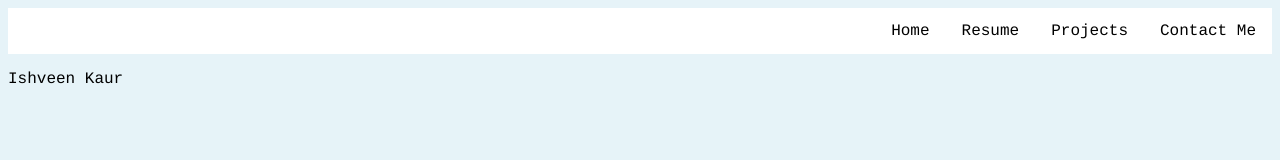
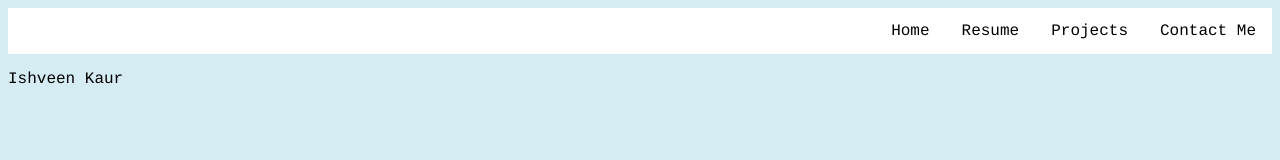
Before and after one commit to ishveenk9/ishveenk9.github.io, a plain HTML site: page index.html in a window 1280 px wide. Drawn offline with Linux system fonts and the light colour scheme.

Commit message:
Update style.css to change background color

```diff
--- a/style.css
+++ b/style.css
@@ -4,7 +4,7 @@ box-sizing: border-box;
 }
 
 body{
-	background-color: #e6f3f8;
+	background-color: #d6ecf3;
 	font-family: "courier";
 	color: black;
 }
```
